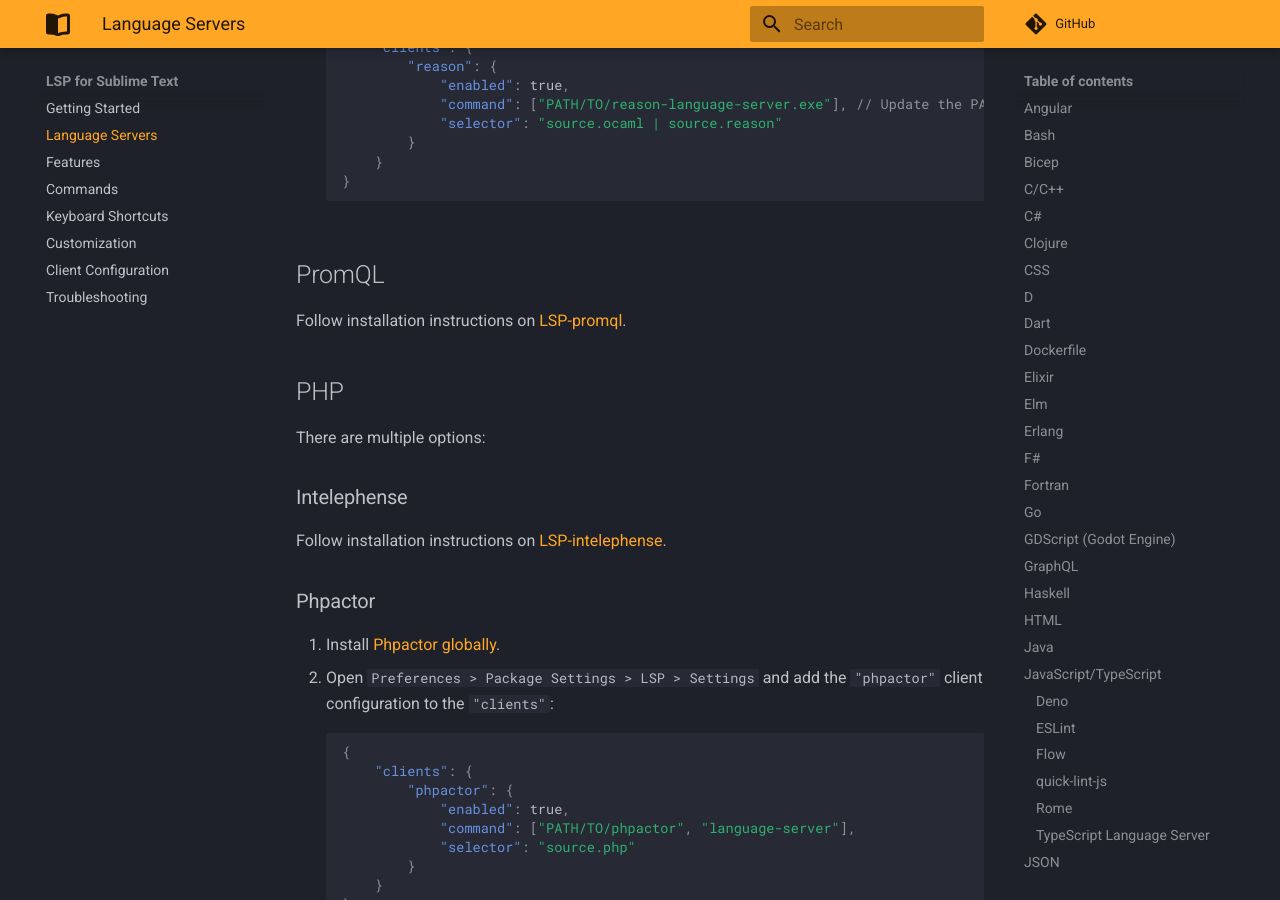
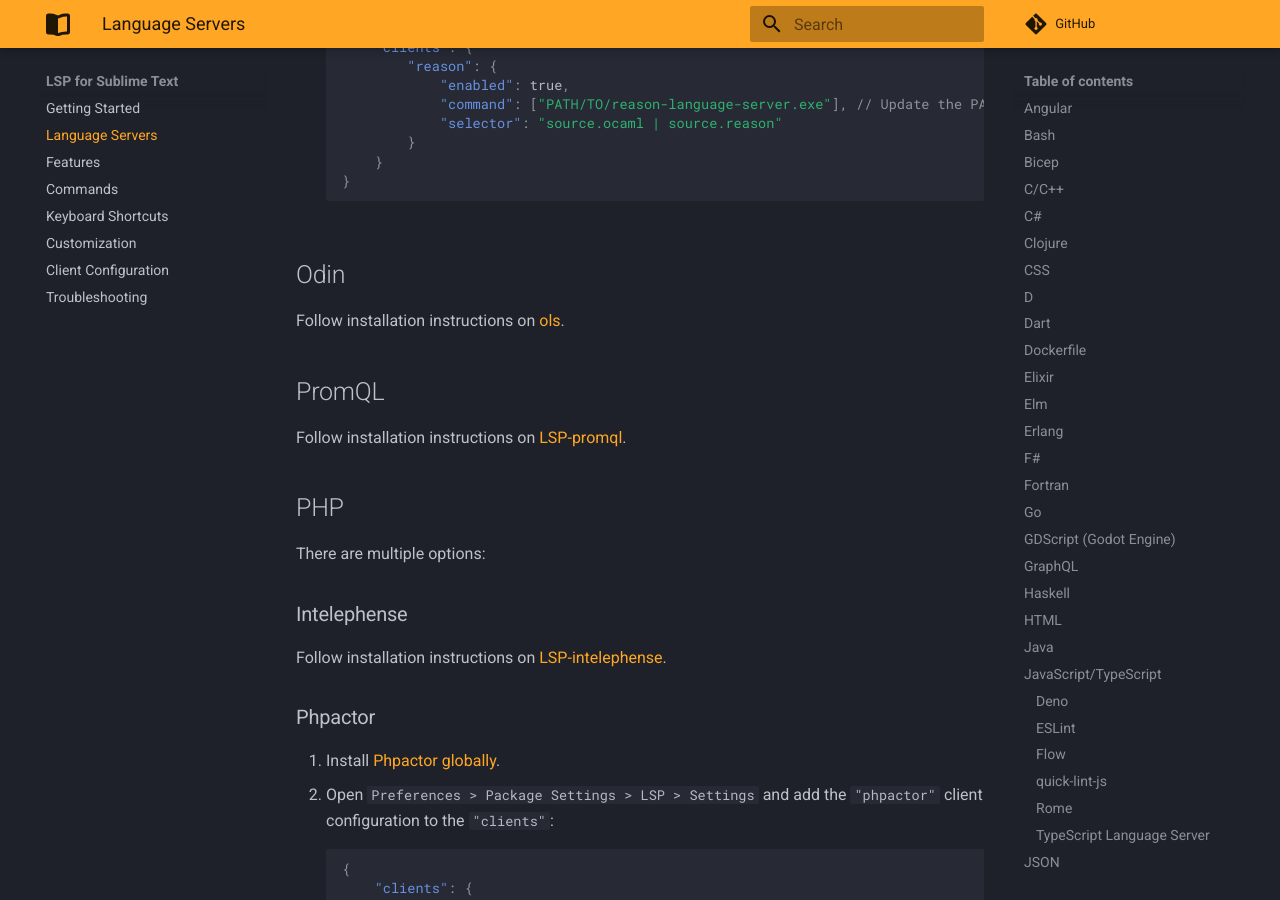
Before and after one commit to sublimelsp/LSP, an MkDocs documentation site: the page built from docs/src/language_servers.md, in a window 1280 px wide and 900 px high, scrolled down 9936 px. Built offline with MkDocs 1.6.1 and Material for MkDocs 9.7.7, drawn with Linux system fonts in a browser that asks for light colours; comment, search, counter and statistics services are not loaded.

Commit message:
Update language_servers.md to add Odin

````diff
--- a/docs/src/language_servers.md
+++ b/docs/src/language_servers.md
@@ -397,6 +397,10 @@
     }
     ```
 
+## Odin
+
+Follow installation instructions on [ols](https://github.com/DanielGavin/ols/).
+
 ## PromQL
 
 Follow installation instructions on [LSP-promql](https://github.com/prometheus-community/sublimelsp-promql).
````
